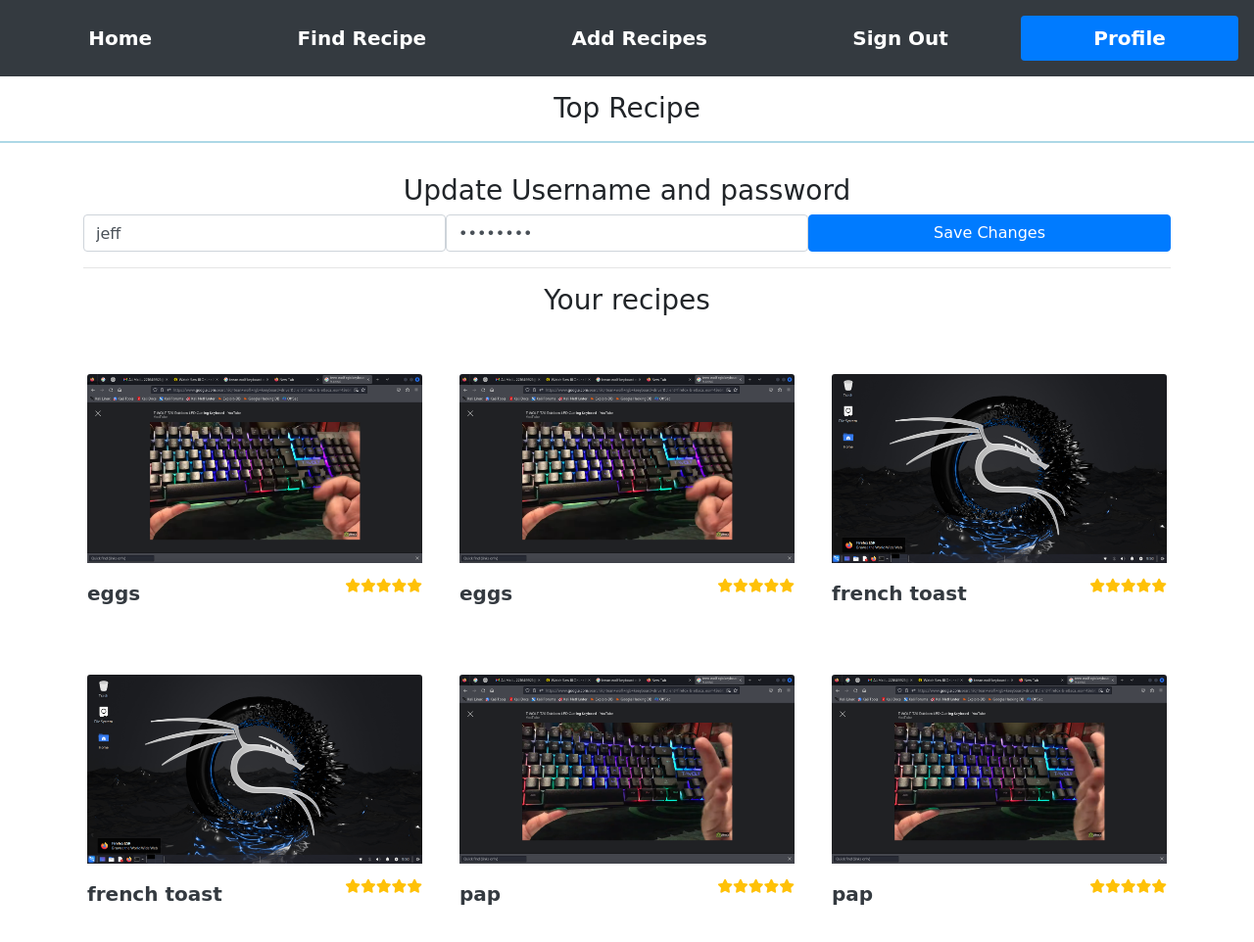
After one commit to ethanux/recipe-sharing, a Flask app: page /home/profile in a window 1280 px wide. The commit adds this page. Shown: the whole page at 98% size. Run offline with Flask 3, Linux system fonts and the light colour scheme; a user stored in the database is signed in; some libraries are stand-ins or nearby versions.

Commit message:
added profile template page

```diff
--- a/main/main.py
+++ b/main/main.py
@@ -1,6 +1,6 @@
 from flask import Blueprint, render_template, url_for, request, flash, redirect, session
 from flask_login import current_user
-from models.model import Recipe, Ingrediants, Comment
+from models.model import Recipe, Ingrediants, Comment, User
 from werkzeug.utils import secure_filename
 from ext.ext import db
 import os
@@ -132,6 +132,9 @@ def find_recipe(filters):
 
 @main.route('/find-recipe/view-recipe/<int:id>')
 def view_recipe(id):
+	if not current_user.is_authenticated:
+		flash('Please log in to visit this page', 'warning')
+		return redirect(request.url)
 	recipe = Recipe.query.filter_by(id=id).first()
 	if recipe:
 		print(recipe.ingredients)
@@ -140,6 +143,31 @@ def view_recipe(id):
 		flash('recipe not found ', 'danger')
 		return redirect(request.url)
 
+
+@main.route('/profile', methods = ['POST', "GET"])
+def profile():
+	if not current_user.is_authenticated:
+		flash('Please log in to visit this page', 'warning')
+		return redirect(request.url)
+	if request.method == 'POST':
+		username = request.form['username']
+		password = request.form['password']
+
+		if len(password) >= 8:
+			try:
+				str(username)
+				user = User.query.filter_by(id=current_user.id).first()
+				user.username = username
+				user.password = password
+				db.session.commit()
+				flash('INformation updated successfuly', 'success')
+
+			except Exception as e:
+				raise e
+	recipes = Recipe.query.filter_by(user_id=current_user.id).all()
+
+	return render_template('profile.html', recipes=recipes)
+
 @main.route('/base')
 def base():
 	return render_template('base.html')
--- a/main/templates/add_ingrediants.html
+++ b/main/templates/add_ingrediants.html
@@ -27,7 +27,7 @@
 	{% endif %}
 
 	  <li class="nav-item">
-	    <a class="nav-link text-white" href="#" tabindex="-1" aria-disabled="true">Profile</a>
+	    <a class="nav-link text-white" href="{{url_for('main.profile')}}" tabindex="-1" aria-disabled="true">Profile</a>
 	  </li>
 
 	</ul>
--- a/main/templates/add_recipe.html
+++ b/main/templates/add_recipe.html
@@ -29,7 +29,7 @@
 	{% endif %}
 
 	  <li class="nav-item">
-	    <a class="nav-link text-white" href="#" tabindex="-1" aria-disabled="true">Profile</a>
+	    <a class="nav-link text-white" href="{{url_for('main.profile')}}" tabindex="-1" aria-disabled="true">Profile</a>
 	  </li>
 
 	</ul>
--- a/main/templates/base.html
+++ b/main/templates/base.html
@@ -38,7 +38,7 @@
 	{% endif %}
 
 	  <li class="nav-item">
-	    <a class="nav-link text-white" href="#" tabindex="-1" aria-disabled="true">Profile</a>
+	    <a class="nav-link text-white" href="{{url_for('main.profile')}}" tabindex="-1" aria-disabled="true">Profile</a>
 	  </li>
 
 	</ul>
--- a/main/templates/find_recipe.html
+++ b/main/templates/find_recipe.html
@@ -32,7 +32,7 @@
 	{% endif %}
 
 	  <li class="nav-item">
-	    <a class="nav-link text-white" href="#" tabindex="-1" aria-disabled="true">Profile</a>
+	    <a class="nav-link text-white" href="{{url_for('main.profile')}}" tabindex="-1" aria-disabled="true">Profile</a>
 	  </li>
 
 	</ul>
--- /dev/null
+++ b/main/templates/profile.html
@@ -0,0 +1,89 @@
+{% extends 'base.html'%}
+
+{% block title %}
+<title>Profile</title>
+
+{% endblock %}
+
+
+{% block link %}
+<ul class="nav nav-pills nav-fill p-3">
+	  <li class="nav-item">
+	    <a class="nav-link text-white" aria-current="page" href="{{url_for('main.base')}}">Home</a>
+	  </li>
+	  <li class="nav-item">
+	    <a class="nav-link text-white" href="{{url_for('main.find_recipe', filters='all')}}">Find Recipe</a>
+	  </li>
+	  <li class="nav-item">
+	    <a class="nav-link text-white" href="{{url_for('main.add_recipe')}}">Add Recipes</a>
+	  </li>
+
+	  {% if not current_user.is_authenticated %}
+	  <li class="nav-item">
+	    <a class="nav-link text-white" href="{{url_for('auth.login')}}">Log In</a>
+	  </li>
+	  {% else %}
+	  <li class="nav-item">
+	    <a class="nav-link text-white" href="{{url_for('auth.logout')}}">Sign Out</a>
+	  </li>
+	{% endif %}
+
+	  <li class="nav-item">
+	    <a class="nav-link active" href="{{url_for('main.profile')}}" tabindex="-1" aria-disabled="true">Profile</a>
+	  </li>
+
+	</ul>
+{% endblock %}
+
+
+{% block header %}
+<h3 class="d-flex justify-content-center mt-3 "> Profile </h3>
+{% endblock %}
+
+
+{% block content %}
+
+<div class="container">
+	<div class="row">
+		<form method="post" class="w-100">
+			<h3 class="d-flex justify-content-center mt-3 "> Update Username and password </h3>
+			<div class="col-12 d-flex justify-content-between flex-wrap ">
+				<input type="text" name="username" class="form-control  col-4 w-100" placeholder="{{current_user.username}}" value="{{current_user.username}}">
+				<input type="password" name="password" class="form-control col-4  w-100" placeholder="{{current_user.password}}" value="{{current_user.password}}">
+				<input type="submit" value="Save Changes" class="btn btn-primary  col-4 w-10">
+			</div>
+
+		</form>
+	</div>
+	<hr>
+	<h3 class="d-flex justify-content-center mt-3 "> Your recipes </h3>
+	<div class="row mt-4">
+
+		{% if recipes %}
+			{% for recipe in recipes %}
+
+				<div class="col-sm-12 col-md-4 w-100">
+					<a href="{{url_for('main.view_recipe', id=recipe.id)}} " class="col-sm-12 col-md-6 col-lg-3  mx-3 mt-4 text-dark w-100" style="text-decoration: none; font-size: 20px; font-family: cursive; font-weight: bold;">
+						<div class="card m-1 " style="border:none;" >
+						  <img src="{{url_for('main.static', filename='images/'+recipe.image)}}" class="card-img-top" alt="...">
+						  <div class="card-body p-0 m-0 d-flex justify-content-between mt-3">
+						    <p class="card-text pt-0 mt-0 mb-0">{{recipe.title}}</p>
+						    <div class="d-flex justify-content-end" style="font-size: 14px;">
+						    	<i class="fa fa-star text-warning" aria-hidden="true"></i>
+						    	<i class="fa fa-star text-warning" aria-hidden="true"></i>
+						    	<i class="fa fa-star text-warning" aria-hidden="true"></i>
+								<i class="fa fa-star text-warning" aria-hidden="true"></i>
+								<i class="fa fa-star text-warning" aria-hidden="true"></i>
+						    </div>
+						  </div>
+						</div>
+
+					</a>
+				</div>
+			{% endfor %}
+		{% endif %}
+	</div>
+
+</div>
+
+{% endblock %}
```
Also changed, not shown: main/templates/view_recipe.html (+7 -8 lines), instance/database.db.
